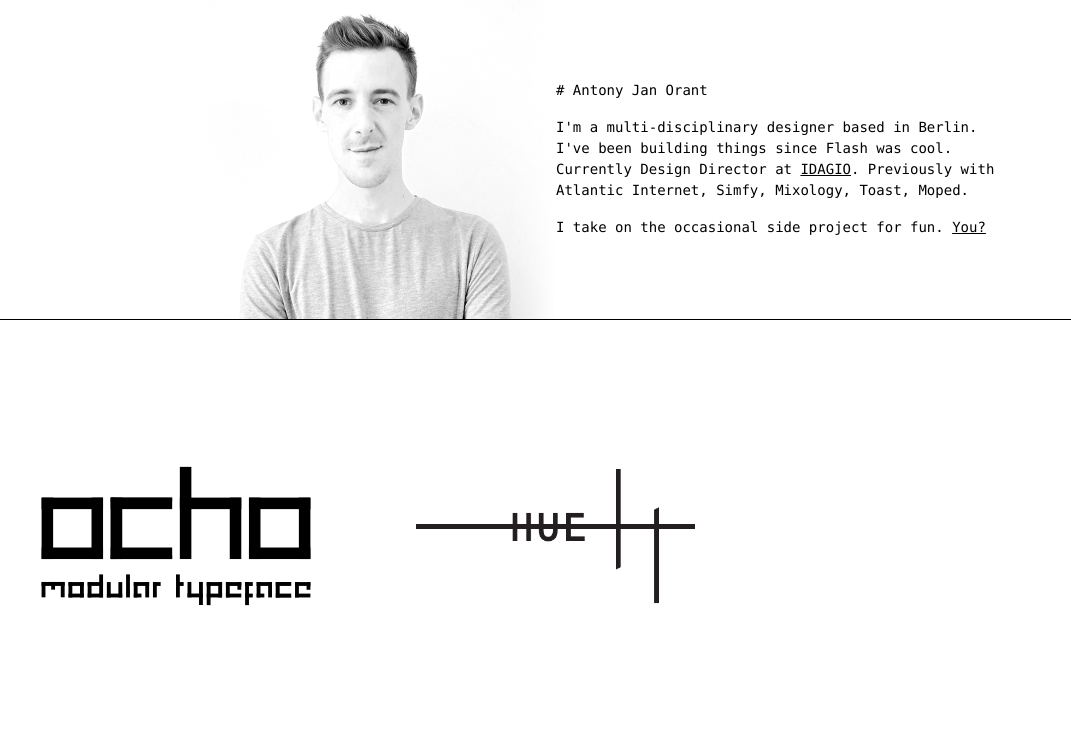
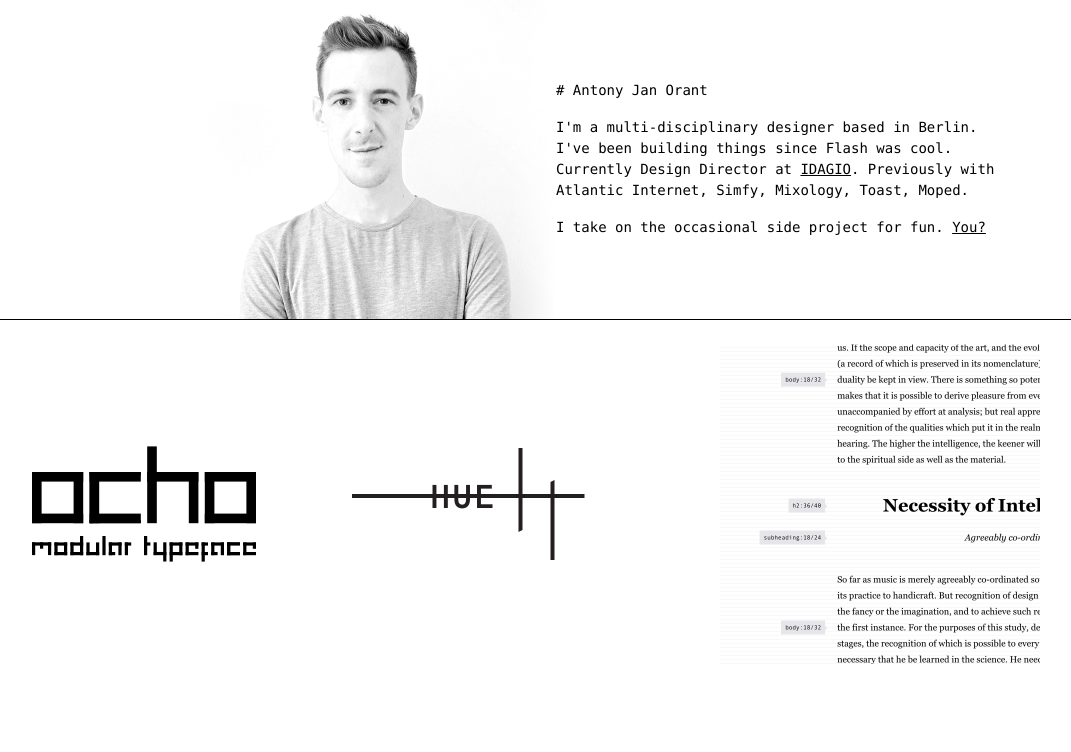
Before and after one commit to antorant/antorant.github.io, a PHP site: page / in a window 1280 px wide. Shown: the part 121-873 px from the top of the page, without its empty margins (40-1111 px from the left). After the commit the page ends 785 px from the top, so only its background shows below. Run offline with PHP 8.4, Linux system fonts and the light colour scheme; some web fonts are replaced.

Commit message:
Add type-scale link, reduce thumbnail size

```diff
--- a/css/style.css
+++ b/css/style.css
@@ -56,8 +56,8 @@ p {
 
 .work__link {
   width: 100%;
-  max-width: 384px;
-  height: 384px;
+  max-width: 320px;
+  height: 320px;
   margin: 24px;
 }
 
--- a/index.html
+++ b/index.html
@@ -32,6 +32,7 @@
   <div class="work">
     <a class="work__link" href="http://ajo.design/ocho"><img src="img/work-thumbnails/ocho.svg" /></a>
     <div class="work__link"><img src="img/work-thumbnails/hue.jpg" /></div>
+    <a class="work__link" href="http://ajo.design/type-scale"><img src="img/work-thumbnails/type-scale.png" /></a>
   </div>
   <script>
   // Google Analytics
```
Also changed, not shown: img/work-thumbnails/type-scale.png (added).
